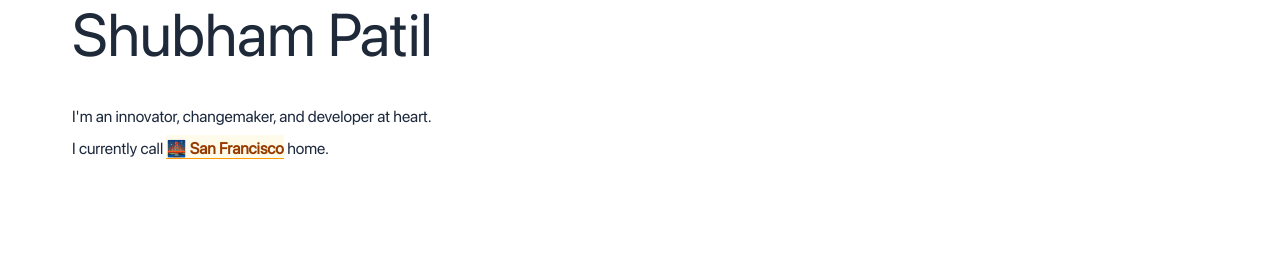
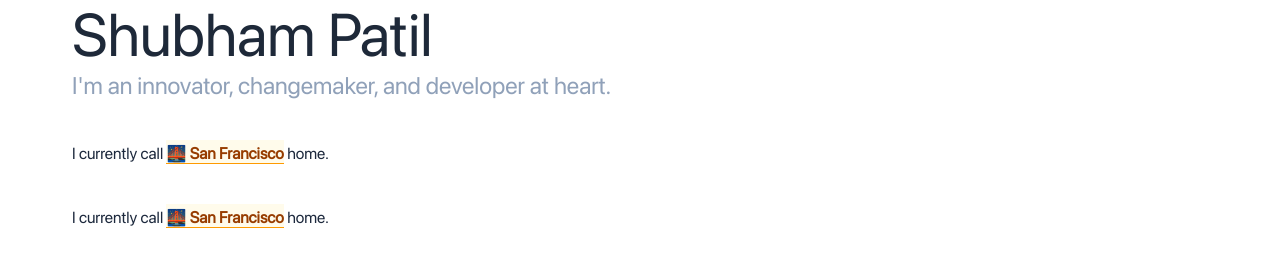
Before and after one commit to ShubhamPatilsd/website-v3, a Next.js app: page / in a window 1280 px wide. Shown: the part 307-574 px from the top of the page. Built offline with nearby package versions, Linux system fonts and the light colour scheme; what tailwind-corner-smoothing would draw is missing.

Commit message:
add changes

```diff
--- a/pages/index.tsx
+++ b/pages/index.tsx
@@ -64,11 +64,25 @@ export default function Home() {
           <h1 className="text-6xl fade-animation text-gray-800 z-10 relative font-medium">
             Shubham Patil
           </h1>
+          <p className=" text-slate-400 mt-[5px] font-medium text-2xl z-10 relative">
+            I'm an innovator, changemaker, and developer at heart.
+          </p>
 
           <div className="pt-10 fade-animation space-y-2">
             <p className=" text-slate-800 z-10 relative">
-              I'm an innovator, changemaker, and developer at heart.
+              I currently call{" "}
+              <span
+                className="bg-amber-50 text-amber-800 font-bold border-b border-amber-500 pt-1 cursor-pointer relative"
+                onMouseEnter={handleMouseEnter}
+                onMouseLeave={() => setShowTooltip(false)}
+                onMouseMove={handleMouseMove}
+              >
+                🌉 San Francisco
+              </span>{" "}
+              home.
             </p>
+          </div>
+          <div className="pt-10 fade-animation space-y-2">
             <p className=" text-slate-800 z-10 relative">
               I currently call{" "}
               <span
@@ -94,8 +108,8 @@ export default function Home() {
             }`}
             style={{
               left: `${tooltipPosition.x}px`,
-              bottom: `${tooltipPosition.y}px`,
-              transformOrigin: "bottom left",
+              top: `${tooltipPosition.y + 50}px`,
+              transformOrigin: "top left",
               transition:
                 "left 0.1s ease-out, top 0.1s ease-out, opacity 0.2s ease, transform 0.2s cubic-bezier(0.18, 0.89, 0.32, 1.28)",
             }}
```
